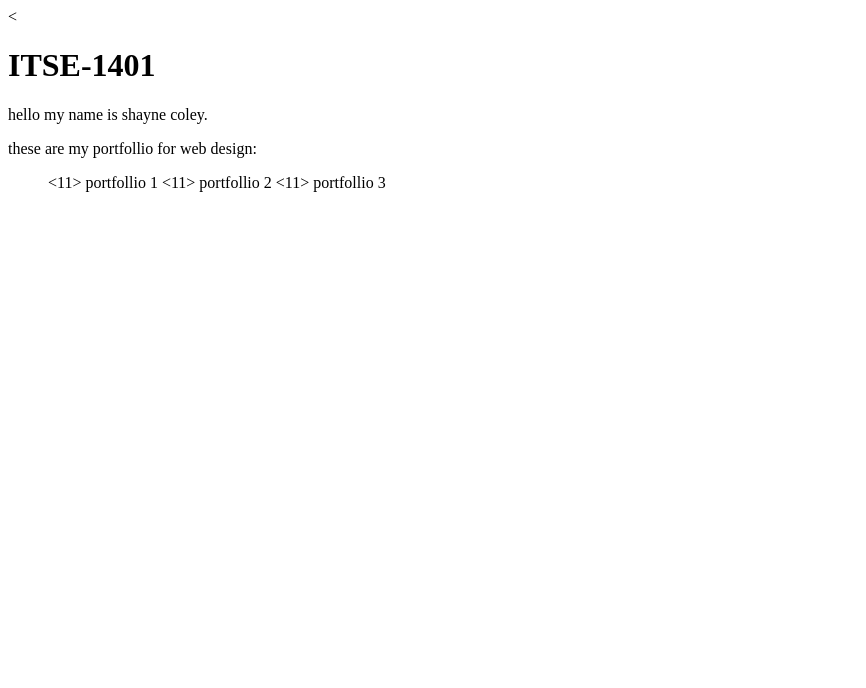
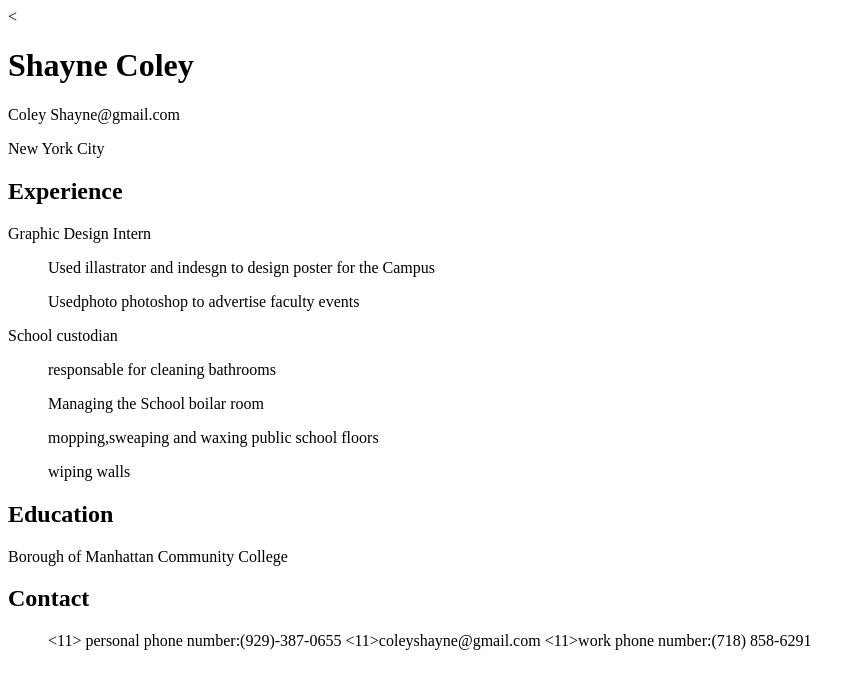
Before and after one commit to shayne366/-shaynethedesignerman.online-Sss, a plain HTML site: page index.html in a window 1280 px wide. Shown: the whole page, without its empty margins (0-866 px from the left). Drawn offline with Linux system fonts and the light colour scheme.

Commit message:
Add files via upload

```diff
--- a/index.html
+++ b/index.html
@@ -2,14 +2,26 @@
 <html>
 <body>
 
-<h1>ITSE-1401</h1>
-<p>hello my name is shayne coley.</p>
-<p>these are my portfollio for web design:</p>
+<h1>Shayne Coley</h1>
+<p>Coley Shayne@gmail.com</p>
+<p>New York City</p>
+<h2>Experience</h2>
+<p>Graphic Design Intern</p>
+ <ul>Used illastrator and indesgn to design poster for the Campus</ul>
+ <ul>Usedphoto photoshop to advertise faculty events</ul>
+<p>School custodian</p>
+  <ul>responsable for cleaning bathrooms</ul>
+  <ul>Managing the School boilar room</ul>
+  <ul>mopping,sweaping and waxing public school floors</ul>
+  <ul>wiping walls</ul>
+<h2>Education</h2>
+<p>Borough of Manhattan Community College</p>
+<h2>Contact</h2>
 
 <ul>
-  <11> portfollio 1 </11>
-  <11> portfollio 2 </11>
-  <11> portfollio 3 </11>
+  <11> personal phone number:(929)-387-0655</11>
+  <11>coleyshayne@gmail.com</11>
+  <11>work phone number:(718) 858-6291</11>
 
  </body>
  </html>
```
